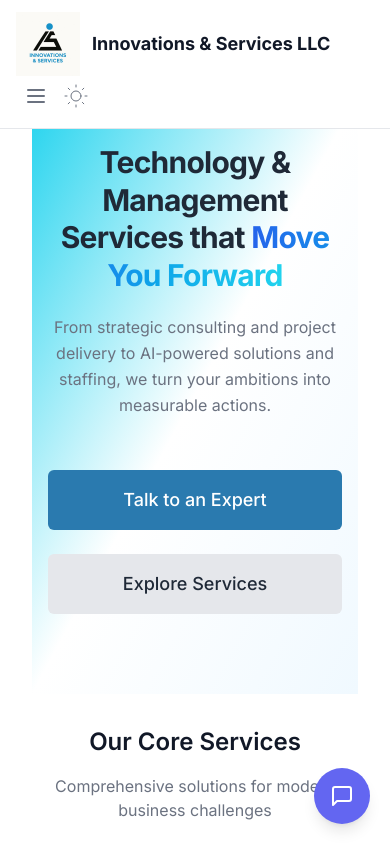
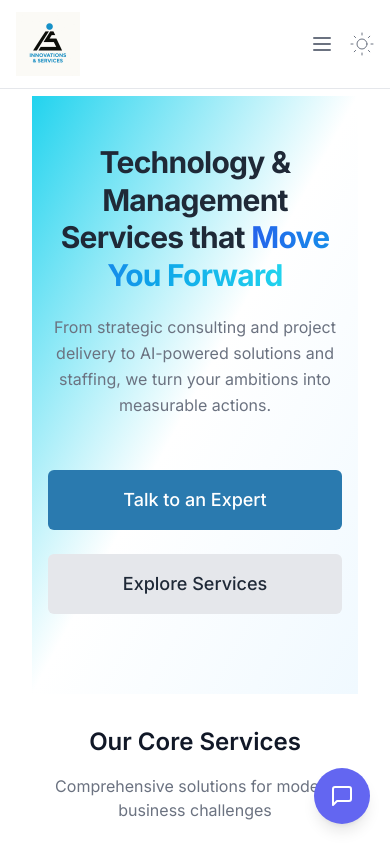
Before and after one commit to innovationativesolutions/iandswebsite, a Next.js app: page / in a window 390 px wide. Shown: the top 844 px of the page. Built offline with nearby package versions, Linux system fonts and the light colour scheme.

Commit message:
added the navbar to same line

```diff
--- a/src/components/Navbar.tsx
+++ b/src/components/Navbar.tsx
@@ -25,8 +25,8 @@ export const Navbar = () => {
   };
 
   return (
-    <div className="w-full fixed top-0 left-0 z-50 bg-white dark:bg-gray-900 border-b border-gray-200 dark:border-gray-700">
-        <nav className="container relative flex flex-wrap items-center justify-between py-3 px-4 sm:px-6 lg:px-8 mx-auto lg:justify-between">
+  <div className="w-full fixed top-0 left-0 z-50 bg-white dark:bg-gray-900 border-b border-gray-200 dark:border-gray-700">
+    <nav className="container relative flex flex-nowrap items-center justify-between py-3 px-4 sm:px-6 lg:px-8 mx-auto lg:justify-between">
         {/* Logo  */}
         <div className="flex-shrink-0">
           <Link
@@ -41,7 +41,7 @@ export const Navbar = () => {
               height={80}
               className="w-16 h-16 sm:w-20 sm:h-20 lg:w-24 lg:h-24"
             />
-            <span className="text-lg sm:text-xl lg:text-2xl font-bold text-gray-900 dark:text-white">
+            <span className="text-lg sm:text-xl lg:text-2xl font-bold text-gray-900 dark:text-white hidden sm:inline-block">
               Innovations & Services LLC
             </span>
           </Link>
```
